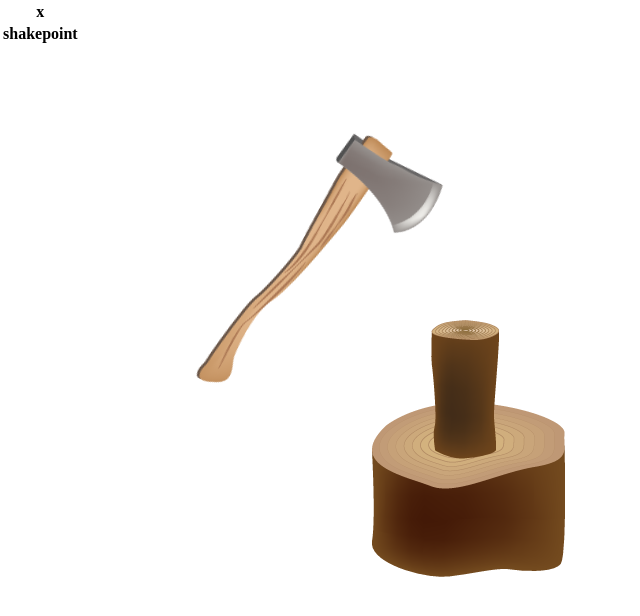
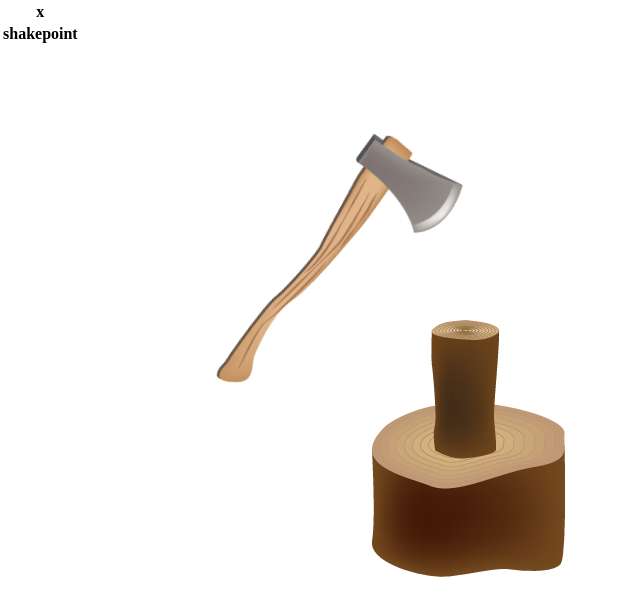
Before and after one commit to gim8912/woodcutter, a plain HTML site: page index.html in a window 1280 px wide. Shown: the whole page, without its empty margins (0-640 px from the left). Drawn offline with nearby package versions, Linux system fonts and the light colour scheme.

Commit message:
Update stylesheet.css

```diff
--- a/stylesheet.css
+++ b/stylesheet.css
@@ -26,7 +26,7 @@ div{
 	width: 123px;
 	height: 296px;
 	top : 130px;
-	left : 260px;
+	left : 280px;
 	background-image: url('img/woodaxe.png');
 
 	-ms-transform:rotate(30deg);
```
